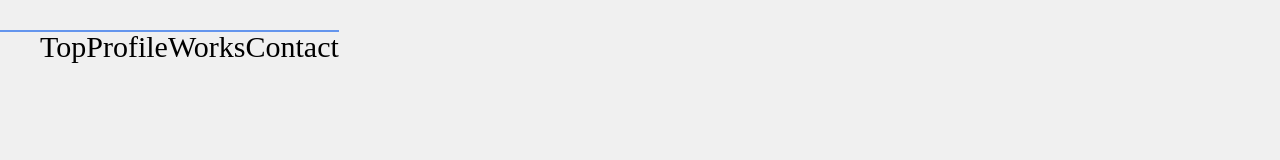
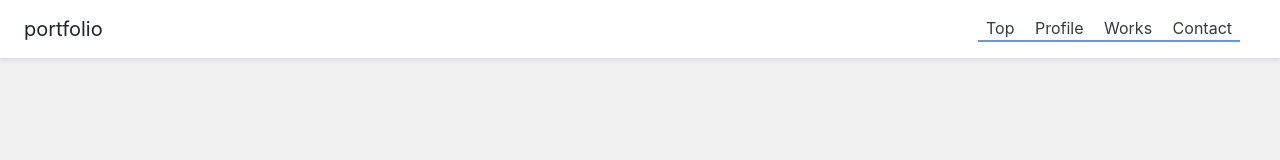
Before and after one commit to Minako-Hori/portfolio, a plain HTML site: page index.html in a window 1280 px wide. Drawn offline with nearby package versions, Linux system fonts and the light colour scheme.

Commit message:
bootstrapを使えるようにした

```diff
--- a/index.html
+++ b/index.html
@@ -1,26 +1,29 @@
 <!DOCTYPE html>
 <html lang="ja">
+
 <head>
   <meta charset="UTF-8">
   <title>サンプルページ</title>
-    <link href="style.css"  rel="stylesheet">
+  <link rel="stylesheet" href="https://stackpath.bootstrapcdn.com/bootstrap/4.4.1/css/bootstrap.min.css"
+    integrity="sha384-Vkoo8x4CGsO3+Hhxv8T/Q5PaXtkKtu6ug5TOeNV6gBiFeWPGFN9MuhOf23Q9Ifjh" crossorigin="anonymous">
+  <link href="style.css" rel="stylesheet">
 </head>
+
 <body>
-    <div class="head-bottom">
-        <header>
-            <!-- ナビ -->
-            <nav>
-                <ul class="global-nav">
-                <li>Top</li>
-                <li>Profile</li>
-                <li>Works</li>
-                <li>Contact</li>
-               </ul>
+
+  <body>
+    <div class="d-flex flex-column flex-md-row align-items-center p-3 px-md-4 mb-3 bg-white border-bottom shadow-sm">
+      <h5 class="my-0 mr-md-auto font-weight-normal">portfolio</h5>
+      <nav class="my-2 my-md-0 mr-md-3">
+        <a class="p-2 text-dark" href="#">Top</a>
+        <a class="p-2 text-dark" href="#">Profile</a>
+        <a class="p-2 text-dark" href="#">Works</a>
+        <a class="p-2 text-dark" href="#">Contact</a>
       </nav>
-          </header>
     </div>
     <div id="wrap">
       <div class="content"></div>
     </div>
   </body>
+
 </html>
```
Lines whose indentation alone changed are shown as unchanged.
